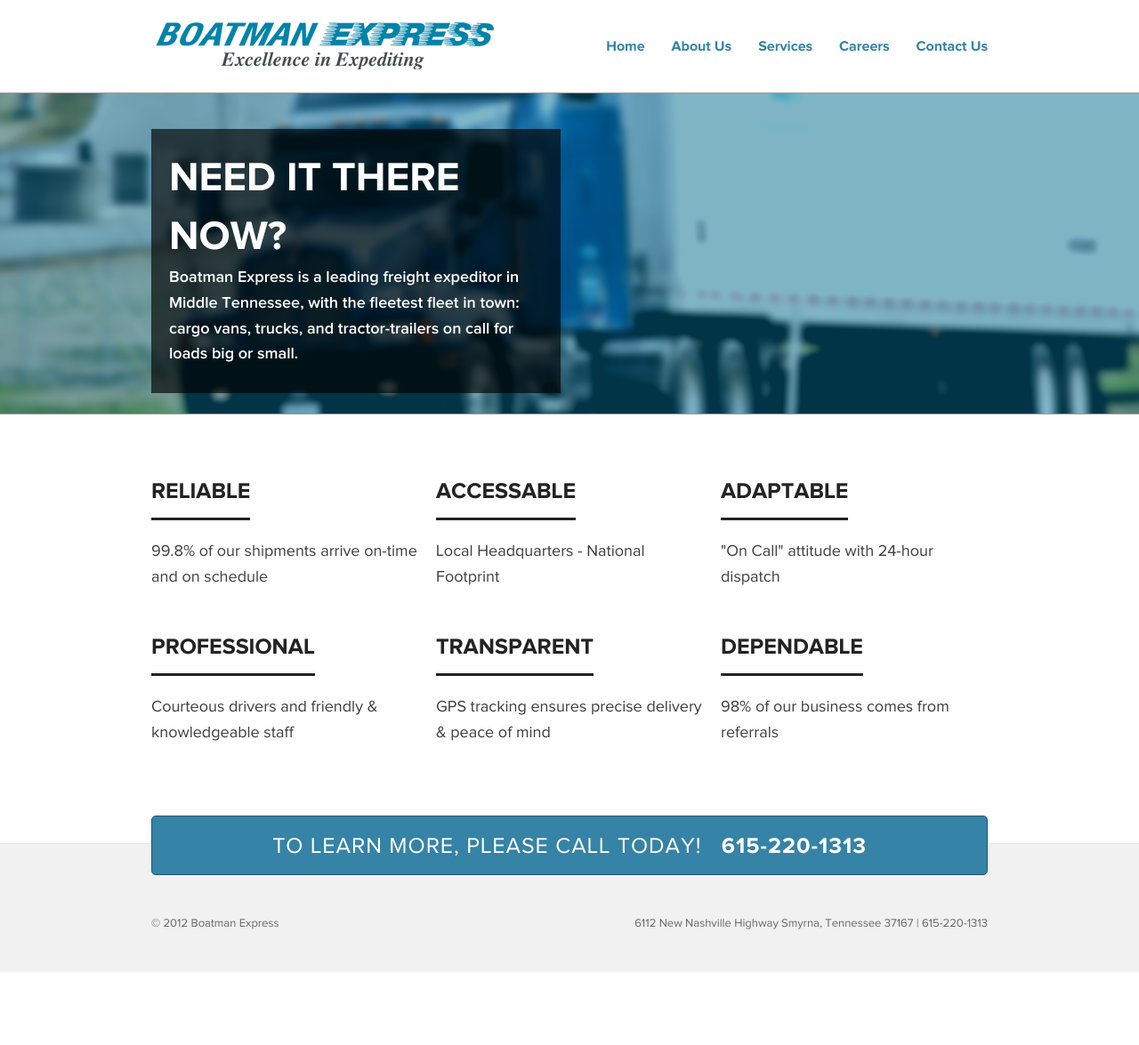
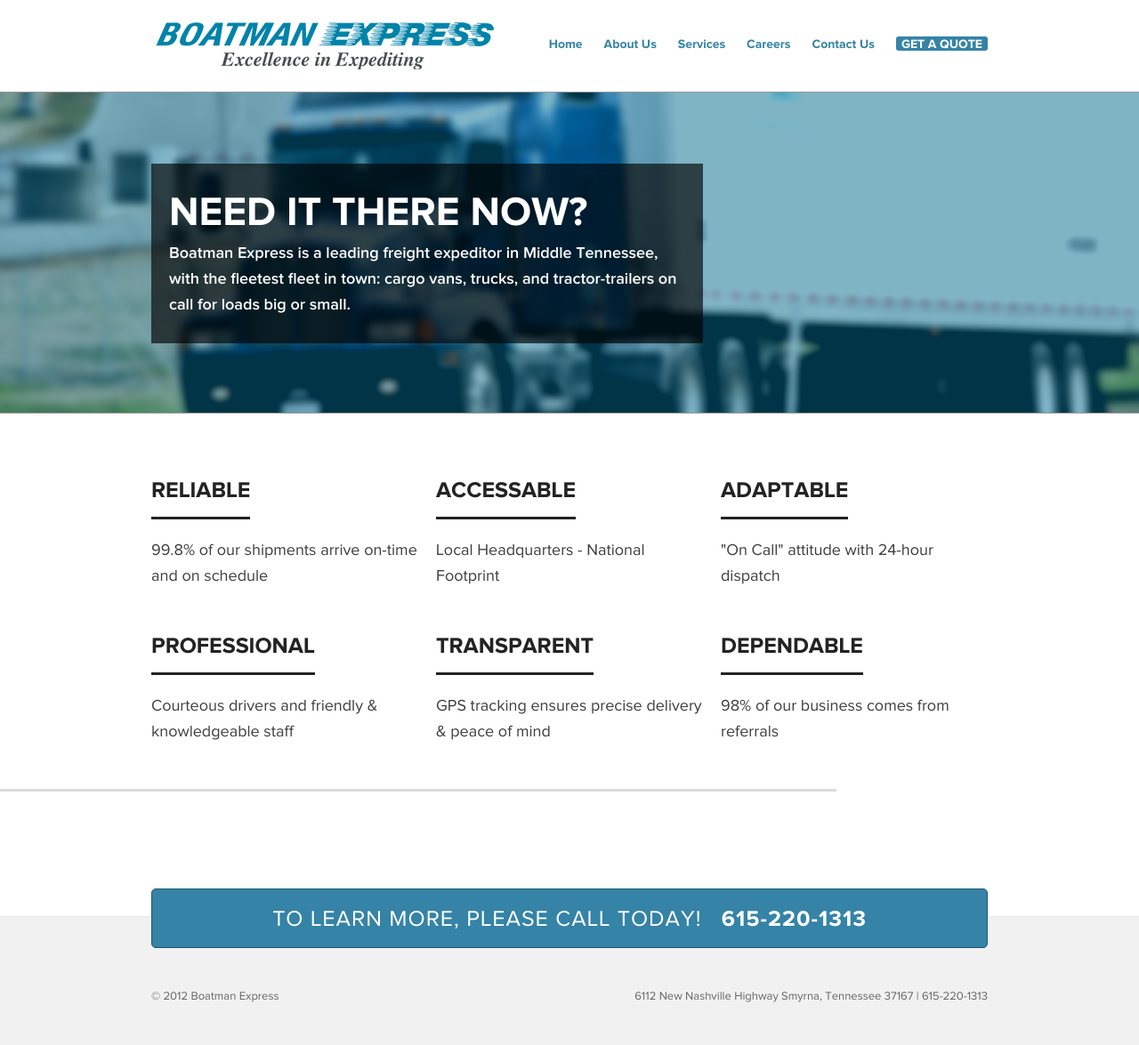
Before and after one commit to boatmanexpress/boatmanexpress.github.com, a Jekyll site: the page built from index.html, in a window 1280 px wide. Shown: the whole page at 89% size. Built offline with Jekyll 4.4.1, drawn with Linux system fonts in a browser that asks for light colours; Markdown is read by kramdown in place of the engine named in the settings; before the commit the page ends 1093 px from its top, so only the background shows below that.

Commit message:
Adding a quote link

```diff
--- a/_includes/header.html
+++ b/_includes/header.html
@@ -37,6 +37,7 @@
               <li><a href="/services">Services</a></li>
               <li><a href="/careers">Careers</a></li>
               <li><a href="/contact">Contact Us</a></li>
+              <li class="quote"><a href="/quote">Get a Quote</a></li>
             </ul>
           </div>
         </div>
--- a/_layouts/default.html
+++ b/_layouts/default.html
@@ -4,7 +4,7 @@
       <div class="container">
 
         <div class="row">
-          <div class="span6">
+          <div class="span8">
             <div class="block">
               <h2>NEED IT THERE NOW?</h2>
               <p>Boatman Express is a leading freight expeditor in Middle Tennessee, with the fleetest fleet in town: cargo vans, trucks, and tractor-trailers on call for loads big or small.</p>
--- a/css/style.css
+++ b/css/style.css
@@ -46,25 +46,42 @@
 
 #nav {
   margin:0;
-  padding:20px 0;
+  padding:14px 0;
   display:inline-block;
   float:right;
 }
 
 #nav li {
-  margin:0 0 0 30px;
+  margin:0 0 0 24px;
   padding:0;
   float:left;
   display:inline-block;
 }
 
+#nav li:first-child {
+  margin-left:0;
+}
+
 #nav li a {
   color:#3583A6;
-  font-size:16px;
+  font-size:14px;
   font-weight:bold;
-  line-height:24px;
+  line-height:30px;
   padding:0;
   margin:0;
+}
+
+#nav li.quote a {
+  color:#FFF;
+  background:#3583A6;
+  text-transform:uppercase;
+  padding:0 6px;
+  border-radius:3px;
+}
+
+#nav li.quote a:hover {
+  color:#FFF;
+  background:#21556D;
 }
 
 #nav li a:hover {
@@ -107,7 +124,7 @@
   font-size:18px;
   line-height:1.6em;
   padding:20px;
-  margin:40px 0 0;
+  margin:80px 0 0;
 }
 
 #intro .block h2 {
@@ -135,6 +152,13 @@
   padding-bottom:15px;
   margin-bottom:20px;
   border-bottom:3px solid #232323;
+}
+
+.divider {
+  background:#DADADA;
+  height:3px;
+  display:block;
+  margin:40px 0;
 }
 
 #callout {
--- a/index.html
+++ b/index.html
@@ -40,4 +40,10 @@
     </div>
     </div>
   </div>
+
+  <div class="row">
+    <div class="span12">
+      <div class="divider">&nbsp;</div>
+    </div>
+  </div>
 </div>
```
